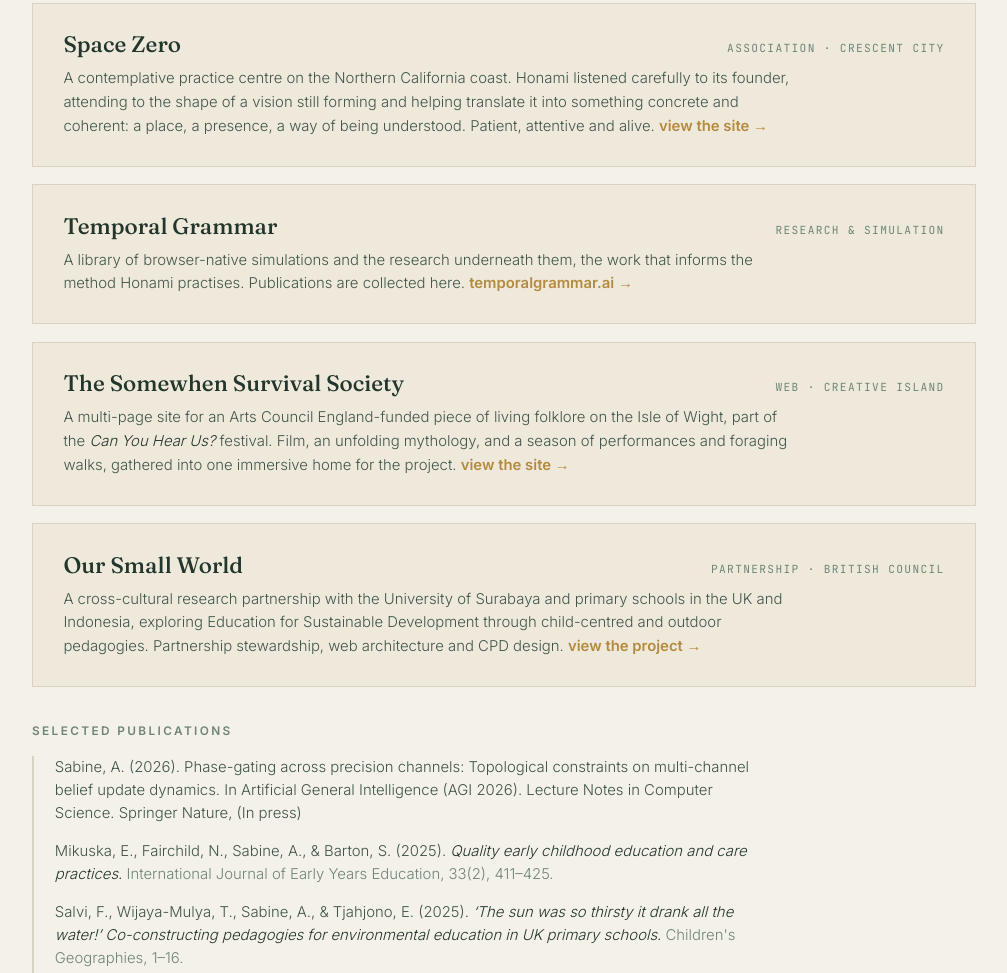
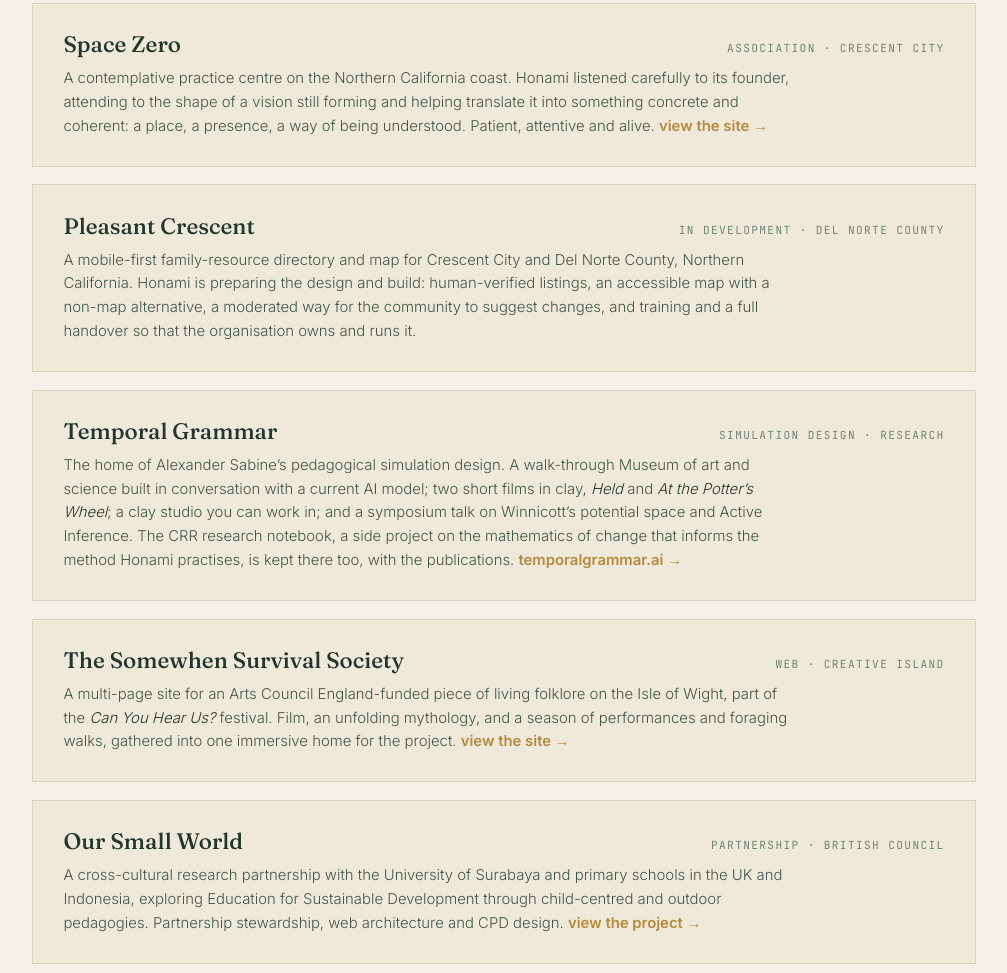
Before and after one commit to alexsabine/honami, a plain HTML site: page index.html in a window 1280 px wide. Shown: the part 3352-4325 px from the top of the page, without its empty margins (136-1143 px from the left). Drawn offline with Linux system fonts and the light colour scheme; animation ran at ten frames a second.

Commit message:
Portfolio: add Pleasant Crescent; describe Temporal Grammar as it now is; link the simulation design work
Co-Authored-By: Claude Fable 5.2 <noreply@anthropic.com>
Claude-Session: https://claude.ai/code/session_01Uwzb4iqMdcXLJ8obVakqCr

```diff
--- a/index.html
+++ b/index.html
@@ -77,7 +77,8 @@
       "identifier": "https://orcid.org/0000-0001-8462-2656",
       "sameAs": [
         "https://orcid.org/0000-0001-8462-2656",
-        "https://www.temporalgrammar.ai"
+        "https://www.temporalgrammar.ai",
+        "https://www.cohere.org.uk"
       ],
       "address": {
         "@type": "PostalAddress",
@@ -423,12 +424,20 @@
           <p>A contemplative practice centre on the Northern California coast. Honami listened carefully to its founder, attending to the shape of a vision still forming and helping translate it into something concrete and coherent: a place, a presence, a way of being understood. Patient, attentive and alive. <span class="arrow">view the site &rarr;</span></p>
         </a>
 
+        <div class="item">
+          <div class="row">
+            <h3>Pleasant Crescent</h3>
+            <span class="meta">In development &middot; Del Norte County</span>
+          </div>
+          <p>A mobile-first family-resource directory and map for Crescent City and Del Norte County, Northern California. Honami is preparing the design and build: human-verified listings, an accessible map with a non-map alternative, a moderated way for the community to suggest changes, and training and a full handover so that the organisation owns and runs it.</p>
+        </div>
+
         <a class="item" href="https://www.temporalgrammar.ai" target="_blank" rel="noopener">
           <div class="row">
             <h3>Temporal Grammar</h3>
-            <span class="meta">Research &amp; Simulation</span>
+            <span class="meta">Simulation design &middot; Research</span>
           </div>
-          <p>A library of browser-native simulations and the research underneath them, the work that informs the method Honami practises. Publications are collected here. <span class="arrow">temporalgrammar.ai &rarr;</span></p>
+          <p>The home of Alexander Sabine&rsquo;s pedagogical simulation design. A walk-through Museum of art and science built in conversation with a current AI model; two short films in clay, <span class="em">Held</span> and <span class="em">At the Potter&rsquo;s Wheel</span>; a clay studio you can work in; and a symposium talk on Winnicott&rsquo;s potential space and Active Inference. The CRR research notebook, a side project on the mathematics of change that informs the method Honami practises, is kept there too, with the publications. <span class="arrow">temporalgrammar.ai &rarr;</span></p>
         </a>
 
         <a class="item" href="https://alexsabine.github.io/SWSC/index.html" target="_blank" rel="noopener">
@@ -472,6 +481,7 @@
           <figcaption>Alexander Sabine &middot; Ventnor, Isle of Wight</figcaption>
         </figure>
         <p class="intro">A generalist by conviction; an interdisciplinary bridger who has spent twenty years learning how rigour and warmth belong in the same room.</p>
+        <p class="copy">Most recently that has meant <span class="em">pedagogical simulation design</span>: films, studios and walk-through museums that run in a browser, made so that a learner can handle a hard idea directly. That work is shown at <a href="https://www.temporalgrammar.ai" target="_blank" rel="noopener">temporalgrammar.ai</a>.</p>
         <p class="copy">The path was not a straight line, and that is rather the point. It began in <span class="em">English literature</span> and <span class="em">psychology</span>, moved through over a decade teaching <span class="em">human development</span> and running early-years settings, and arrived, by way of a doctorate in participatory mapping, at the science of how adaptive systems hold together and change.</p>
         <p class="copy">A <span class="em">Principal Lecturer</span> by background, he has long worked at the seams: between disciplines, and between institutions and the communities they serve. Much of that has meant civic coordination in the context of UK Higher Education, convening people and organisations who do not usually speak the same language toward something they can build together; the instinct has always been to make hard things legible, designing learning environments, public talks and interactive tools that let people meet a complex idea and <span class="em">feel</span> it, whether they are children, specialists, or an audience encountering the subject for the first time.</p>
         <p class="copy">His pedagogy is constructivist at root: you begin where the learner actually is, not where a syllabus assumes them to be, and you build outward from there through projects, materials and lived experience rather than instruction. That conviction has been tested in unusually varied ground, teaching outdoor education on Chinese hillsides, spending weeks among the forest kindergartens of Norway studying <span class="em">friluftsbarnehage</span>, leading Forest School and Reggio-informed settings at home, and partnering on sustainability education across the UK and Indonesia. Different cultures, different climates, the same finding: a capable mind, given a rich environment and unhurried attention, will largely teach itself.</p>
```
